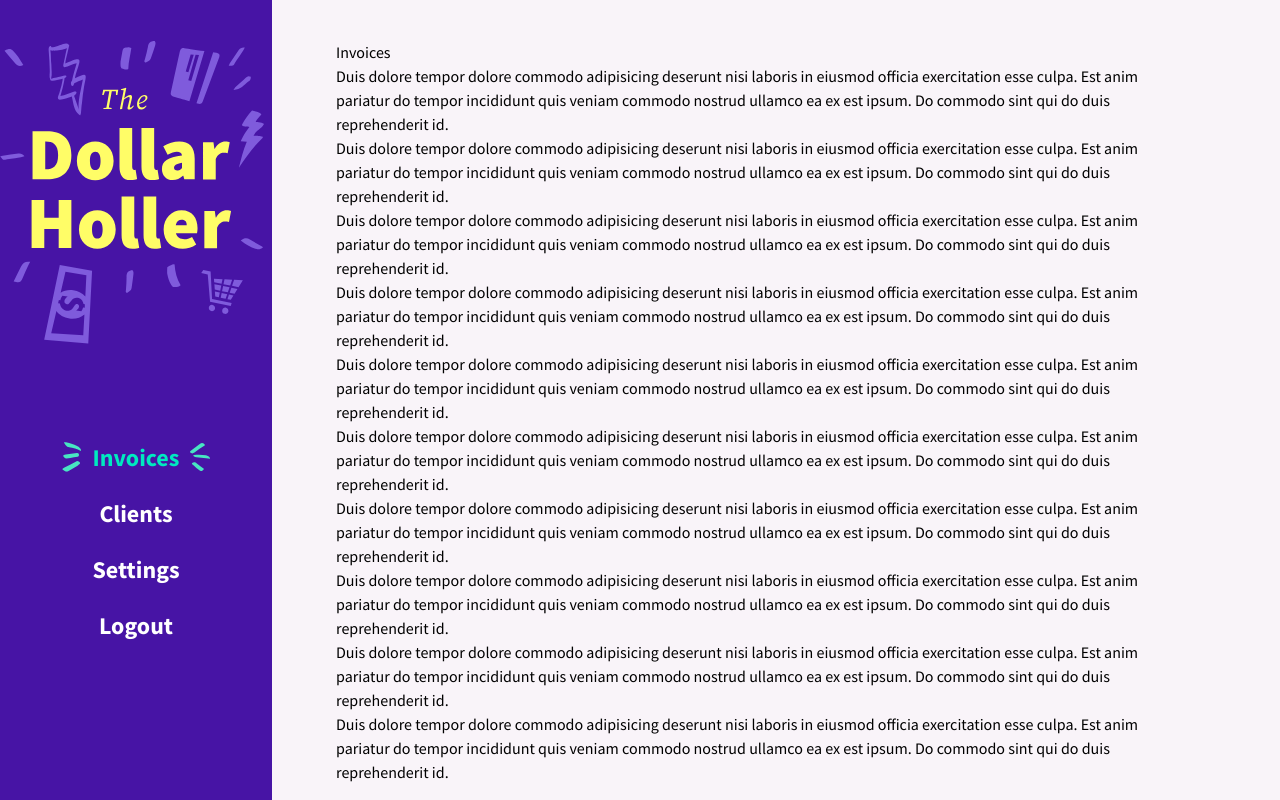
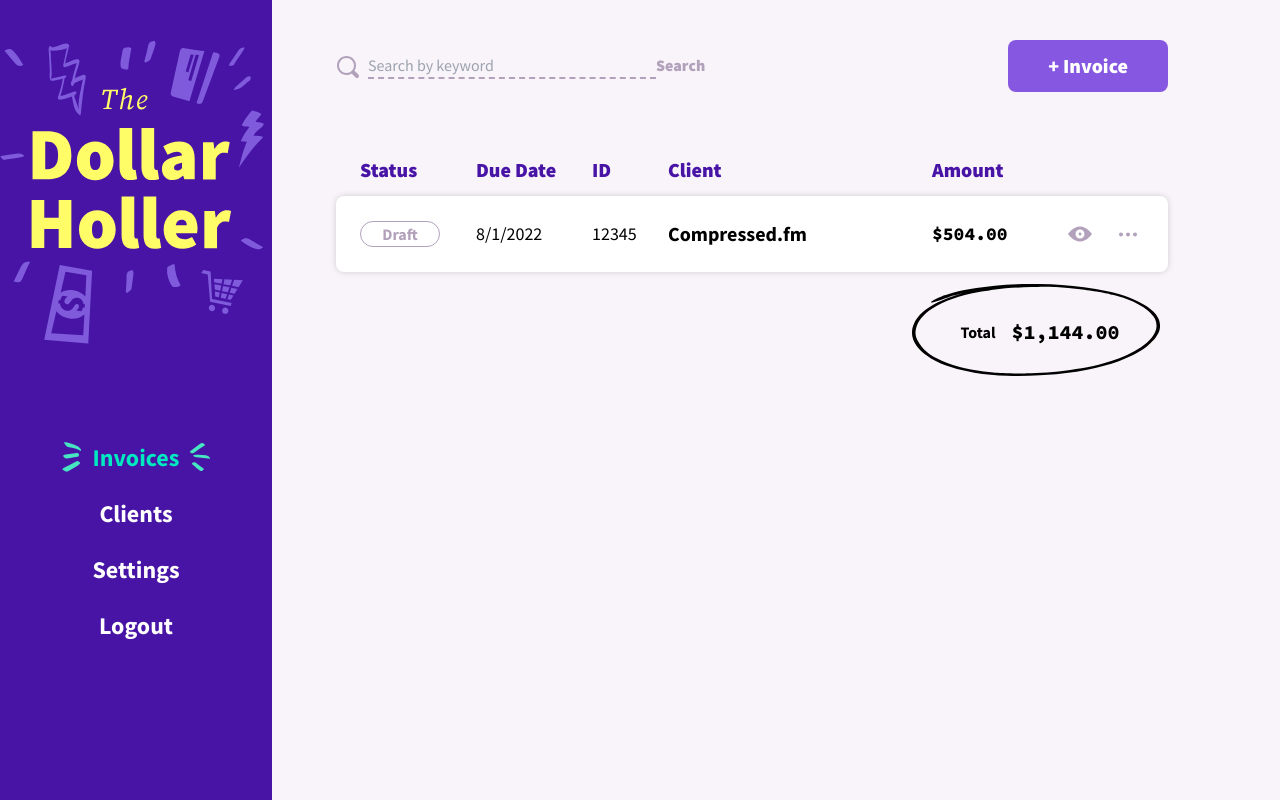
Before and after one commit to MaxDaten/dollarholler, a SvelteKit app: page /invoices in a window 1280 px wide. Built offline with nearby package versions, Linux system fonts and the light colour scheme.

Commit message:
Lesson 14: Styling the Invoice List

```diff
--- a/src/app.css
+++ b/src/app.css
@@ -29,6 +29,14 @@
     }
 }
 
-@layer components {}
+@layer components {
+    .invoice-table {
+        @apply grid grid-cols-invoiceTable gap-4 px-6 mb-3 w-full
+    }
+}
 
-@layer utilities {}
+@layer utilities {
+    .center {
+        @apply flex items-center justify-center;
+    }
+}
--- /dev/null
+++ b/src/lib/components/CircledAmount.svelte
@@ -0,0 +1,9 @@
+<script lang="ts">
+  export let label: string;
+  export let amount: string;
+</script>
+
+<div class="center float-right flex min-h-[6rem] min-w-[16rem] gap-x-4 bg-circle bg-no-repeat">
+  <div class="font-bold">{label}</div>
+  <div class="font-mono text-xl font-bold">{amount}</div>
+</div>
--- /dev/null
+++ b/src/lib/components/Icon/Search.svelte
@@ -0,0 +1,10 @@
+<script lang="ts">
+  export let width: number = 24;
+  export let height: number = 24;
+</script>
+
+<svg {width} {height} viewBox="0 0 24 24" fill="none" xmlns="http://www.w3.org/2000/svg">
+  <path
+    d="M22.414 19.586L18.455 15.627C19.439 14.108 19.973 12.339 19.973 10.486C19.973 7.953 18.987 5.57 17.194 3.779C15.402 1.987 13.02 1 10.486 1C7.952 1 5.57 1.987 3.779 3.778C1.987 5.57 1 7.953 1 10.486C1 13.02 1.987 15.403 3.779 17.194C5.57 18.986 7.953 19.972 10.486 19.972C12.34 19.972 14.108 19.44 15.627 18.455L19.586 22.414C19.964 22.792 20.466 23 21 23C21.534 23 22.036 22.792 22.414 22.414C22.792 22.037 23 21.535 23 21C23 20.465 22.792 19.963 22.414 19.586ZM5.193 15.778C3.779 14.365 3 12.486 3 10.486C3 8.486 3.779 6.607 5.193 5.194C6.607 3.779 8.486 3 10.486 3C12.486 3 14.365 3.779 15.779 5.194C17.193 6.607 17.972 8.486 17.972 10.486C17.972 12.486 17.193 14.365 15.779 15.779C14.365 17.194 12.486 17.972 10.486 17.972C8.486 17.972 6.607 17.194 5.193 15.778Z"
+  />
+</svg>
--- /dev/null
+++ b/src/lib/components/Icon/ThreeDots.svelte
@@ -0,0 +1,10 @@
+<script lang="ts">
+  export let width: number = 24;
+  export let height: number = 24;
+</script>
+
+<svg {width} {height} viewBox="0 0 24 24" fill="none" xmlns="http://www.w3.org/2000/svg">
+  <circle cx="5" cy="12.5" r="2" />
+  <circle cx="12" cy="12.5" r="2" />
+  <circle cx="19" cy="12.5" r="2" />
+</svg>
--- /dev/null
+++ b/src/lib/components/Icon/View.svelte
@@ -0,0 +1,13 @@
+<script lang="ts">
+  export let width: number = 24;
+  export let height: number = 24;
+</script>
+
+<svg {width} {height} viewBox="0 0 24 24" fill="none" xmlns="http://www.w3.org/2000/svg">
+  <path
+    d="M24 12C24 12 18.9285 4.5 12 4.5C5.0715 4.5 0 12 0 12C0 12 5.0715 19.5 12 19.5C18.9285 19.5 24 12 24 12ZM12 16.5C9.5145 16.5 7.5 14.487 7.5 12C7.5 9.513 9.5145 7.5 12 7.5C14.484 7.5 16.5 9.513 16.5 12C16.5 14.487 14.484 16.5 12 16.5Z"
+  />
+  <path
+    d="M12 13.5C12.8284 13.5 13.5 12.8284 13.5 12C13.5 11.1716 12.8284 10.5 12 10.5C11.1716 10.5 10.5 11.1716 10.5 12C10.5 12.8284 11.1716 13.5 12 13.5Z"
+  />
+</svg>
--- /dev/null
+++ b/src/lib/components/Search.svelte
@@ -0,0 +1,14 @@
+<script>
+  import Search from '$lib/components/Icon/Search.svelte';
+</script>
+
+<div class="relative flex w-full items-baseline">
+  <div class="mr-2 mt-auto text-pastelPurple"><Search /></div>
+  <input
+    type="text"
+    name="search"
+    placeholder="Search by keyword"
+    class="text-x1 w-72 border-b-2 border-dashed border-b-pastelPurple bg-transparent font-sans text-black outline-none focus:border-solid focus:border-b-lavenderIndigo"
+  />
+  <button class="text-x1 font-sans font-black text-pastelPurple">Search</button>
+</div>
--- /dev/null
+++ b/src/lib/components/Tag.svelte
@@ -0,0 +1,31 @@
+<script lang="ts">
+  export let label: 'draft' | 'sent' | 'current' | 'late' | 'paid' = 'draft';
+</script>
+
+<div
+  class="text-md w-20 rounded-full border-1 text-center font-bold capitalize"
+  class:inverted={label === 'draft'}
+  class:success={label === 'sent' || label === 'current'}
+  class:alert={label === 'late'}
+  class:archive={label === 'paid'}
+>
+  {label}
+</div>
+
+<style lang="postcss">
+  .inverted {
+    @apply border-pastelPurple text-pastelPurple;
+  }
+
+  .success {
+    @apply border-robinEggBlue bg-robinEggBlue text-blueGem;
+  }
+
+  .alert {
+    @apply border-scarlet bg-scarlet text-goldenFizz;
+  }
+
+  .archive {
+    @apply border-pastelPurple bg-pastelPurple text-white;
+  }
+</style>
--- a/src/routes/(dashboard)/invoices/+page.svelte
+++ b/src/routes/(dashboard)/invoices/+page.svelte
@@ -1,61 +1,60 @@
-Invoices
+<script>
+  import CircledAmount from '$lib/components/CircledAmount.svelte';
+  import ThreeDots from '$lib/components/Icon/ThreeDots.svelte';
+  import View from '$lib/components/Icon/View.svelte';
+  import Search from '$lib/components/Search.svelte';
+  import Tag from '$lib/components/Tag.svelte';
+</script>
 
-<p>
-  Duis dolore tempor dolore commodo adipisicing deserunt nisi laboris in eiusmod officia
-  exercitation esse culpa. Est anim pariatur do tempor incididunt quis veniam commodo nostrud
-  ullamco ea ex est ipsum. Do commodo sint qui do duis reprehenderit id.
-</p>
+<svelte:head>
+  <title>Invoices | The Dollar Holler</title>
+</svelte:head>
 
-<p>
-  Duis dolore tempor dolore commodo adipisicing deserunt nisi laboris in eiusmod officia
-  exercitation esse culpa. Est anim pariatur do tempor incididunt quis veniam commodo nostrud
-  ullamco ea ex est ipsum. Do commodo sint qui do duis reprehenderit id.
-</p>
+<div class="mb-16 flex items-center justify-between">
+  <!-- search field -->
+  <Search />
+  <!-- new invoice button -->
+  <div>
+    <button
+      class="relative translate-y-0 whitespace-nowrap rounded-lg bg-lavenderIndigo px-10 py-3 font-sans text-xl font-black text-white shadow-colored transition-all hover:-translate-y-2 hover:shadow-coloredHover"
+      >+ Invoice</button
+    >
+  </div>
+</div>
 
-<p>
-  Duis dolore tempor dolore commodo adipisicing deserunt nisi laboris in eiusmod officia
-  exercitation esse culpa. Est anim pariatur do tempor incididunt quis veniam commodo nostrud
-  ullamco ea ex est ipsum. Do commodo sint qui do duis reprehenderit id.
-</p>
+<!-- list of invoices -->
+<div>
+  <!-- header -->
+  <div class="table-header invoice-table text-daisyBush">
+    <h3>Status</h3>
+    <h3>Due Date</h3>
+    <h3>ID</h3>
+    <h3>Client</h3>
+    <h3>Amount</h3>
+    <div />
+    <div />
+  </div>
 
-<p>
-  Duis dolore tempor dolore commodo adipisicing deserunt nisi laboris in eiusmod officia
-  exercitation esse culpa. Est anim pariatur do tempor incididunt quis veniam commodo nostrud
-  ullamco ea ex est ipsum. Do commodo sint qui do duis reprehenderit id.
-</p>
+  <!-- invoices -->
+  <div class="invoice-table items-center rounded-lg bg-white py-6 shadow-tableRow">
+    <div><Tag label="draft" /></div>
+    <div class="text-lg">8/1/2022</div>
+    <div class="text-lg">12345</div>
+    <div class="text-xl font-bold">Compressed.fm</div>
+    <div class="font-mono text-lg font-bold">$504.00</div>
+    <div class="center text-lg">
+      <a href="#" class="text-pastelPurple hover:text-daisyBush"><View /></a>
+    </div>
+    <div class="center text-lg">
+      <button class="text-pastelPurple hover:text-daisyBush"><ThreeDots /></button>
+    </div>
+  </div>
+</div>
 
-<p>
-  Duis dolore tempor dolore commodo adipisicing deserunt nisi laboris in eiusmod officia
-  exercitation esse culpa. Est anim pariatur do tempor incididunt quis veniam commodo nostrud
-  ullamco ea ex est ipsum. Do commodo sint qui do duis reprehenderit id.
-</p>
+<CircledAmount label="Total" amount="$1,144.00" />
 
-<p>
-  Duis dolore tempor dolore commodo adipisicing deserunt nisi laboris in eiusmod officia
-  exercitation esse culpa. Est anim pariatur do tempor incididunt quis veniam commodo nostrud
-  ullamco ea ex est ipsum. Do commodo sint qui do duis reprehenderit id.
-</p>
-
-<p>
-  Duis dolore tempor dolore commodo adipisicing deserunt nisi laboris in eiusmod officia
-  exercitation esse culpa. Est anim pariatur do tempor incididunt quis veniam commodo nostrud
-  ullamco ea ex est ipsum. Do commodo sint qui do duis reprehenderit id.
-</p>
-
-<p>
-  Duis dolore tempor dolore commodo adipisicing deserunt nisi laboris in eiusmod officia
-  exercitation esse culpa. Est anim pariatur do tempor incididunt quis veniam commodo nostrud
-  ullamco ea ex est ipsum. Do commodo sint qui do duis reprehenderit id.
-</p>
-
-<p>
-  Duis dolore tempor dolore commodo adipisicing deserunt nisi laboris in eiusmod officia
-  exercitation esse culpa. Est anim pariatur do tempor incididunt quis veniam commodo nostrud
-  ullamco ea ex est ipsum. Do commodo sint qui do duis reprehenderit id.
-</p>
-
-<p>
-  Duis dolore tempor dolore commodo adipisicing deserunt nisi laboris in eiusmod officia
-  exercitation esse culpa. Est anim pariatur do tempor incididunt quis veniam commodo nostrud
-  ullamco ea ex est ipsum. Do commodo sint qui do duis reprehenderit id.
-</p>
+<style lang="postcss">
+  .table-header h3 {
+    @apply text-xl font-black leading-snug;
+  }
+</style>
--- a/tailwind.config.cjs
+++ b/tailwind.config.cjs
@@ -9,6 +9,17 @@ module.exports = {
     },
 
     extend: {
+      backgroundImage: {
+        circle: "url(/images/circle.svg)"
+      },
+      borderWidth: {
+        '1': '1px'
+      },
+      boxShadow: {
+        colored: '0px 7px 16px rgba(127, 91, 220, 0.002)',
+        coloredHover: '0px 16px 25px rgba(127, 91, 220, 0.3)',
+        tableRow: '0px 0px 6px rgba(0, 0, 0, 0.16)'
+      },
       colors: {
         lavenderIndigo: '#8657e1',
         daisyBush: '#4714a5',
@@ -26,6 +37,9 @@ module.exports = {
         caribbeanGreen: '#00ca9e',
         fog: '#decaec',
       },
+      gridTemplateColumns: {
+        'invoiceTable': '100px 100px 60px 1fr 116px 32px 32px'
+      },
       zIndex: {
         navBarToggle: 91,
         navBar: 90,
```
Also changed, not shown: static/images/circle.svg (added).
